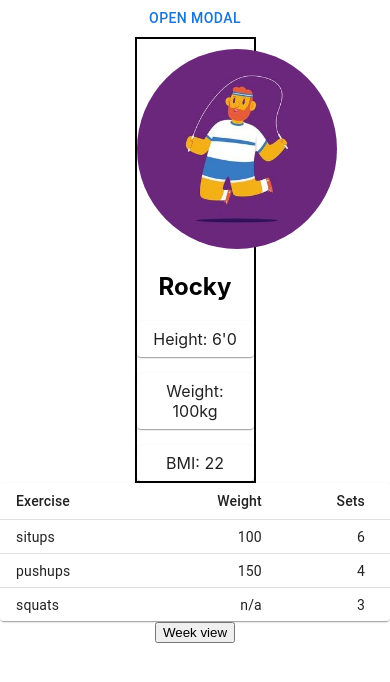
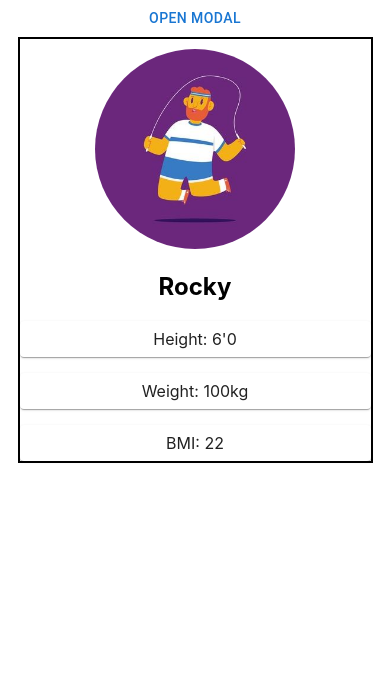
Before and after one commit to faceless5879/workout-tracker, a React (Create React App) app: page / in a window 390 px wide. Shown: the top 682 px of the page. Built offline with nearby package versions, Linux system fonts and the light colour scheme.

Commit message:
feat: implement userProfile css responsive

```diff
--- a/src/App.js
+++ b/src/App.js
@@ -8,7 +8,6 @@ function App() {
     <div className="App">
       <BasicModal />
       <UserProfile />
-      <DayView />
     </div>
   );
 }
--- a/src/components/userProfile/userProfile.css
+++ b/src/components/userProfile/userProfile.css
@@ -7,8 +7,7 @@
 .card {
     border: 2px solid black;
     display: block;
-    margin-left: auto;
-    margin-right: auto;
-    width: 30%;
+    margin-inline: auto;
     padding-top: 10px;
+    width: min(90%, 1000px);
 }
```
